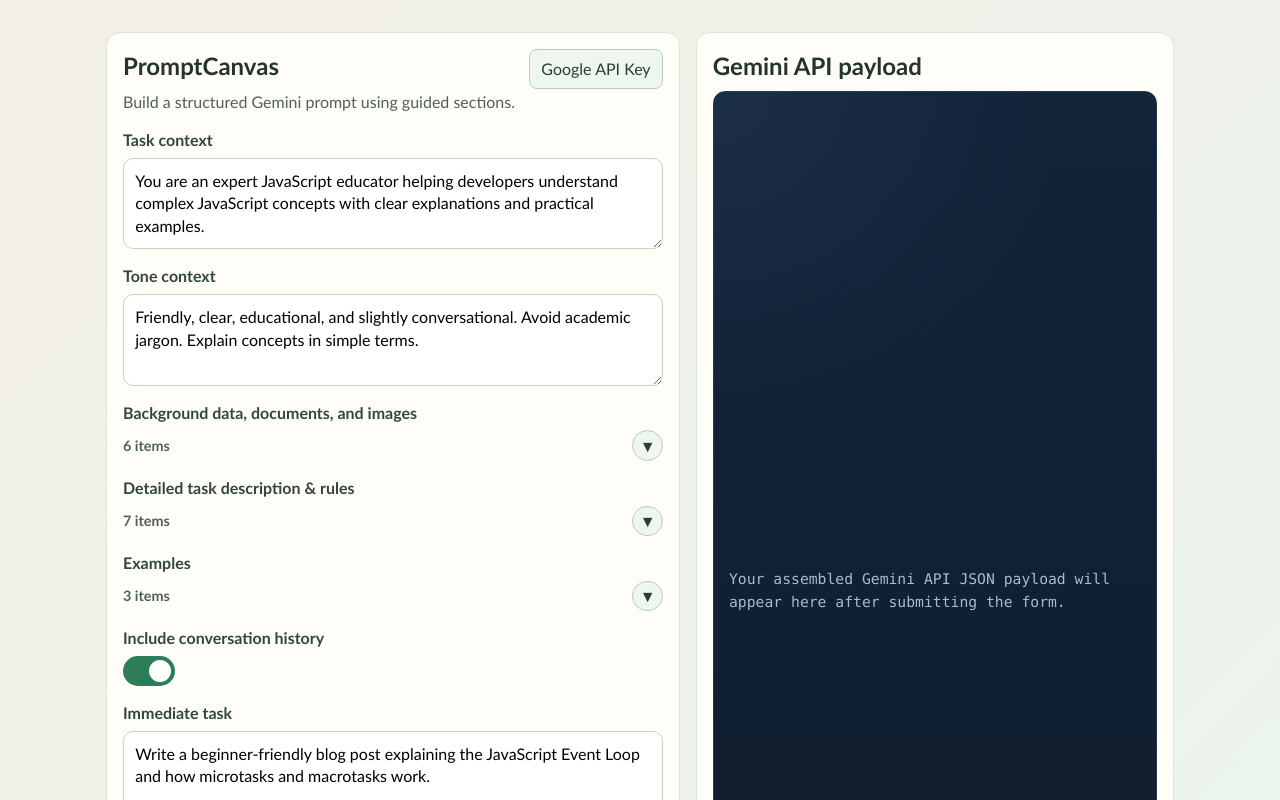
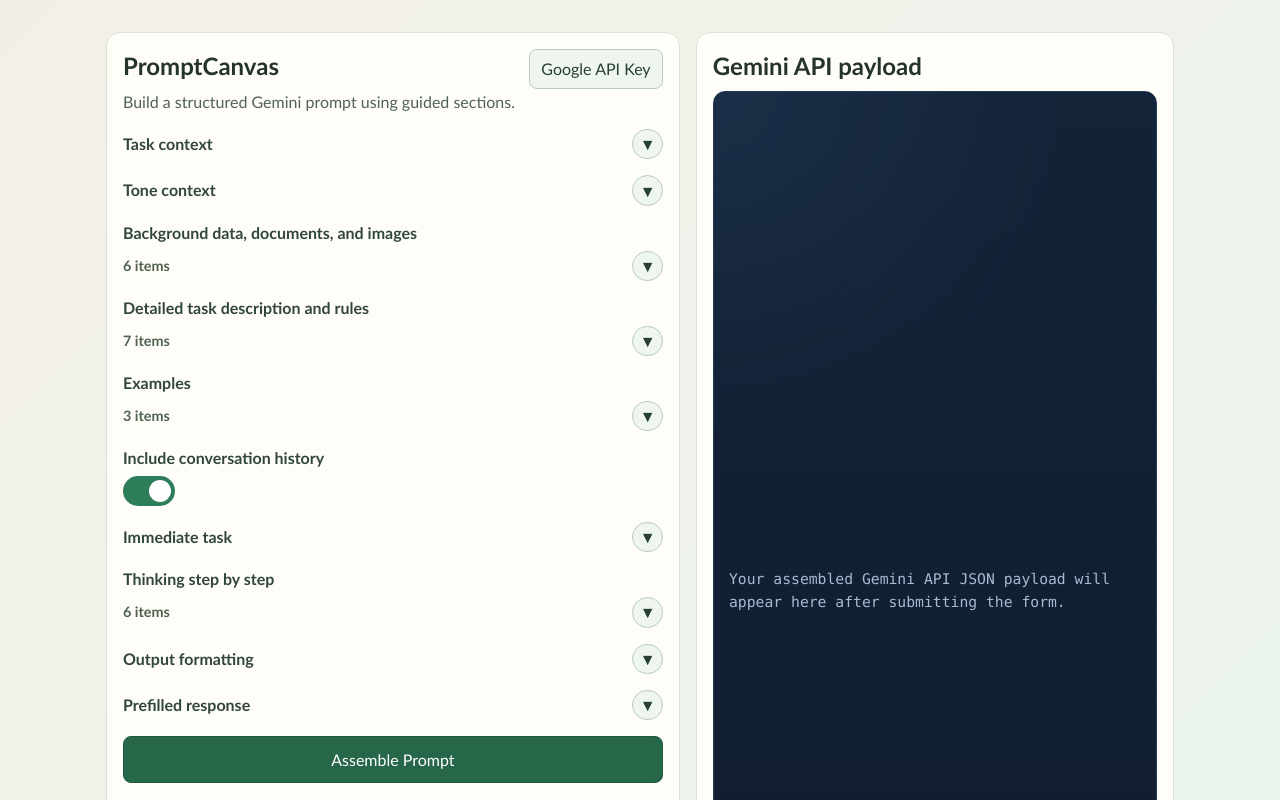
Before and after one commit to RobertoFreireDev/PromptCanvas, a React (Vite) app in the folder promptcanvas/: page / in a window 1280 px wide. Shown: the top 800 px of the page. Built offline with nearby package versions, Linux system fonts and the light colour scheme.

Commit message:
implement Collapse/expand logic for TextField only for FormField

```diff
--- a/promptcanvas/src/App.css
+++ b/promptcanvas/src/App.css
@@ -44,6 +44,13 @@
 .field {
   display: grid;
   gap: 0.4rem;
+}
+
+.fieldLabelRow {
+  display: flex;
+  align-items: center;
+  justify-content: space-between;
+  gap: 0.5rem;
 }
 
 label {
--- a/promptcanvas/src/components/FormField.tsx
+++ b/promptcanvas/src/components/FormField.tsx
@@ -1,3 +1,4 @@
+import { useState } from 'react'
 import type { FieldConfig } from '../types/promptCanvas'
 import ListField from './ListField'
 import TextField from './TextField'
@@ -22,16 +23,39 @@
   onListItemAdd,
   onListItemRemove,
 }: FormFieldProps) {
+  const [isTextCollapsed, setIsTextCollapsed] = useState(true)
+
   return (
     <div className="field">
+      {field.type === 'string' ? (
+        <div className="fieldLabelRow">
           <label htmlFor={field.id}>{field.label}</label>
+          <button
+            type="button"
+            className="iconBtn secondaryBtn collapseToggleBtn"
+            onClick={() => setIsTextCollapsed((prev) => !prev)}
+            aria-expanded={!isTextCollapsed}
+            aria-controls={`${field.id}-text`}
+            aria-label={isTextCollapsed ? 'Expand text field' : 'Collapse text field'}
+            title={isTextCollapsed ? 'Expand text field' : 'Collapse text field'}
+          >
+            {isTextCollapsed ? '\u25BC' : '\u25B2'}
+          </button>
+        </div>
+      ) : (
+        <label htmlFor={field.id}>{field.label}</label>
+      )}
 
       {field.type === 'string' ? (
+        !isTextCollapsed ? (
+          <div id={`${field.id}-text`}>
             <TextField
               id={field.id}
               value={value as string}
               onChange={(nextValue) => onStringChange(field.id, nextValue)}
             />
+          </div>
+        ) : null
       ) : null}
 
       {field.type === 'string[]' ? (
--- a/promptcanvas/src/constants/fields.ts
+++ b/promptcanvas/src/constants/fields.ts
@@ -8,7 +8,7 @@
     label: 'Background data, documents, and images',
     type: 'string[]',
   },
-  { id: 'rules', label: 'Detailed task description & rules', type: 'string[]' },
+  { id: 'rules', label: 'Detailed task description and rules', type: 'string[]' },
   { id: 'examples', label: 'Examples', type: 'string[]' },
   {
     id: 'conversationHistory',
```
Also changed, not shown: 2 other files (tests, documents, lock files or other folders). Lines whose indentation alone changed are shown as unchanged.
